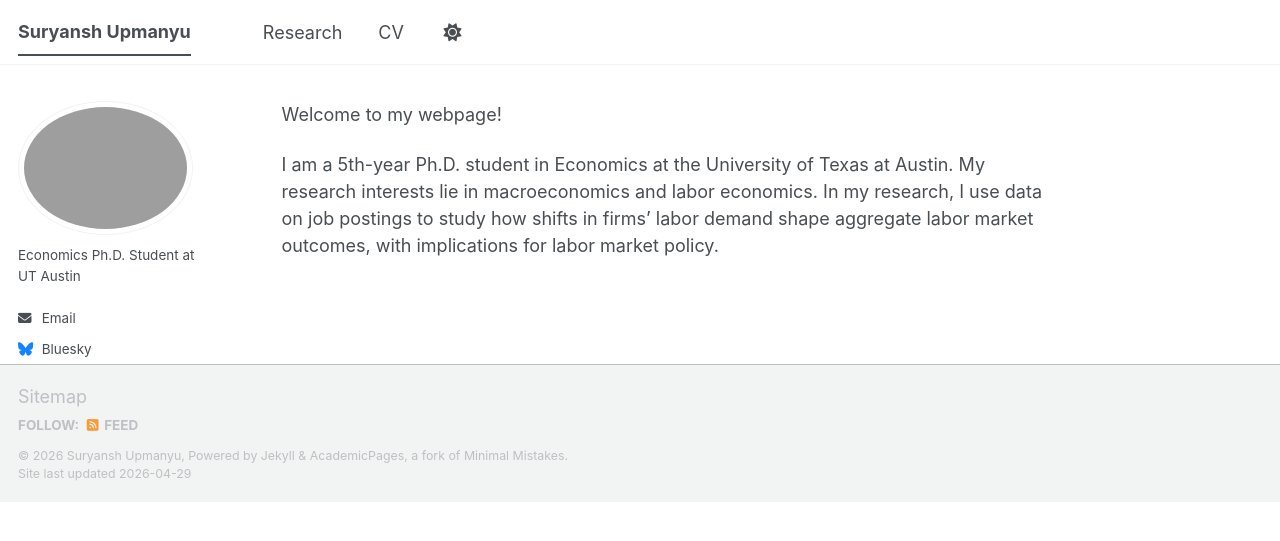
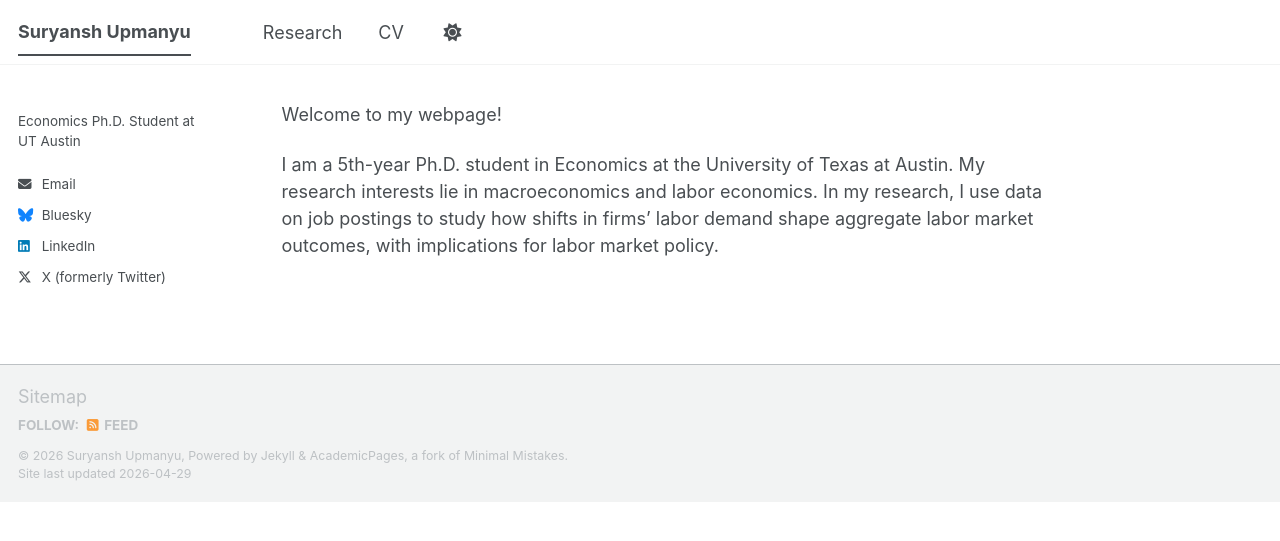
Before and after one commit to upmanyu-suryansh/upmanyu-suryansh.github.io, a Jekyll site: the page built from _pages/about.md, in a window 1280 px wide. Shown: the top 541 px of the page. Built offline with Jekyll 4.4.1, drawn with Linux system fonts in a browser that asks for light colours; a script bundle is joined from its source files by our own code; library files that are not in the unit come from our copies.

Commit message:
Hide author avatar in main.scss

```diff
--- a/assets/css/main.scss
+++ b/assets/css/main.scss
@@ -45,3 +45,7 @@
 .page__wrapper {
   min-height: calc(100vh - 200px);
 }
+
+.author__avatar {
+  display: none;
+}
```
